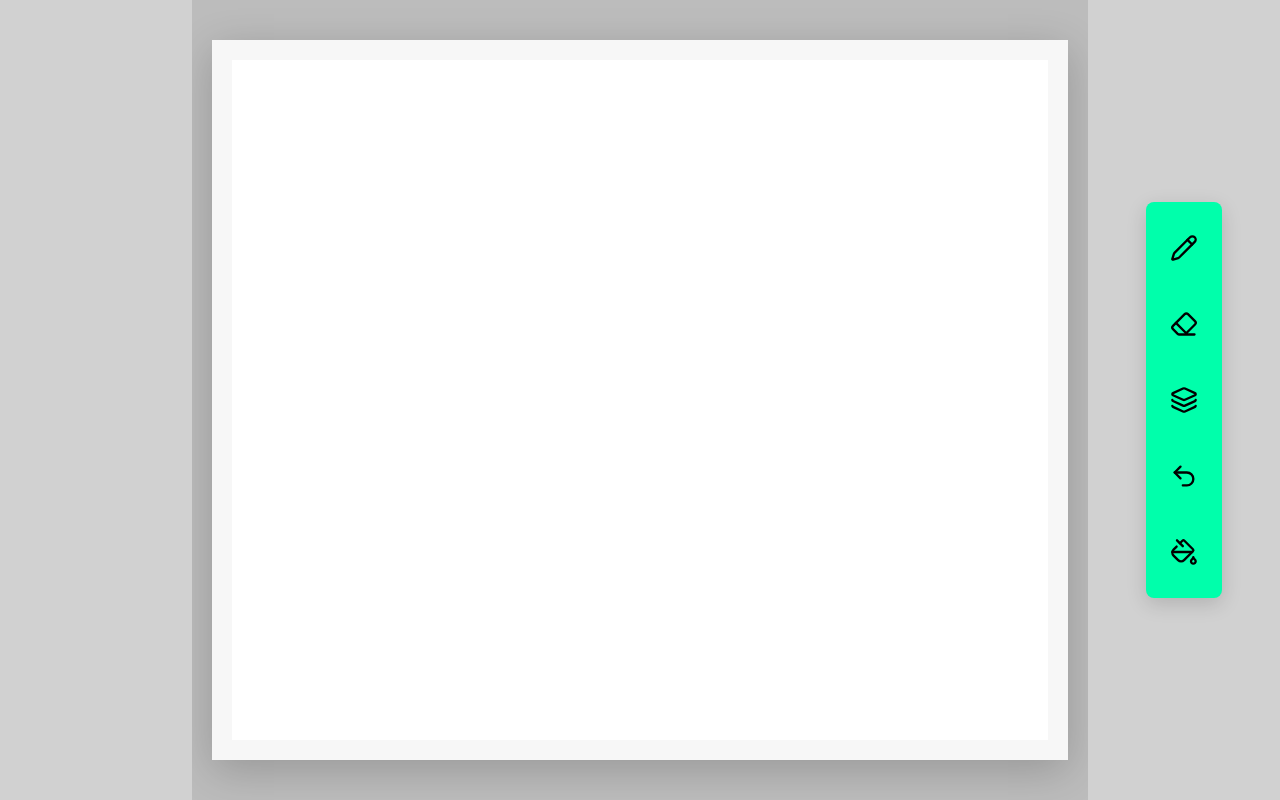
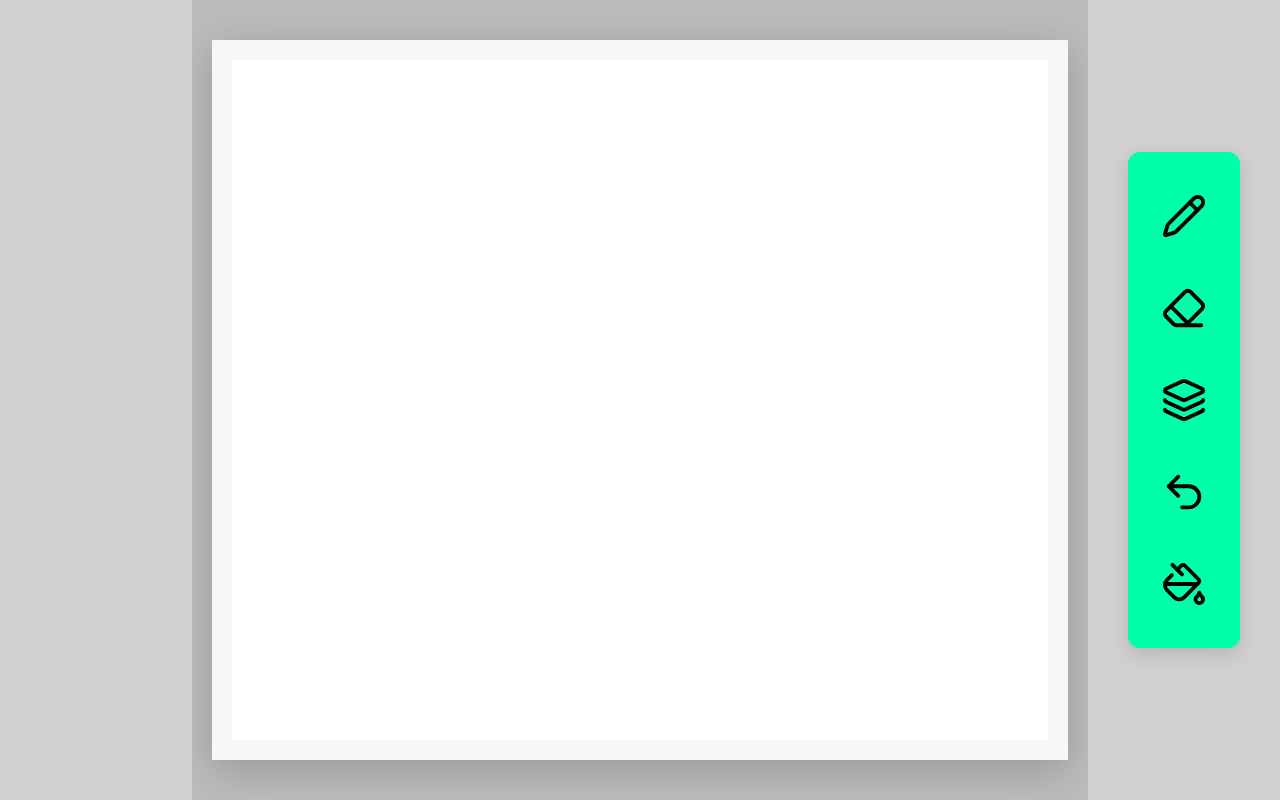
Before and after one commit to 12a1070/Aimag, a React (Vite) app: page / in a window 1280 px wide. Built offline with nearby package versions, Linux system fonts and the light colour scheme.

Commit message:
ペイント画面のレイアウトを整理し、不要なcanvasリサイズ処理を削除

```diff
--- a/src/App.jsx
+++ b/src/App.jsx
@@ -20,10 +20,8 @@ function App() {
         isMobile ? "flex-col" : "flex-row"
       }`}
     >
-      {/* PC時のみ左のグレー余白 */}
       {!isMobile && <div className="w-[15%] shrink-0 bg-[#D1D1D1]" />}
 
-      {/* 中央：白いキャンバス領域（描画ロジックは未実装・見た目のみ） */}
       <div
         className={`flex min-h-0 items-center justify-center overflow-hidden bg-[#BCBCBC] ${
           isMobile
@@ -43,36 +41,69 @@ function App() {
         </div>
       </div>
 
-      {/* PC時は右ツールバー / スマホ時は下部ツールバー */}
       <div
         className={`flex shrink-0 justify-center bg-[#D1D1D1] ${
           isMobile ? "h-24 items-start px-4 pb-3 pt-3" : "w-[15%] items-center"
         }`}
       >
         <div
-          className={`flex rounded-lg bg-[#00FFAB] shadow-[0_6px_20px_rgba(0,0,0,0.15)] ${
+          className={`flex rounded-xl bg-[#00FFAB] shadow-[0_6px_20px_rgba(0,0,0,0.15)] ${
             isMobile
               ? "w-full max-w-[320px] items-center justify-between gap-5 px-[18px] py-3"
-              : "flex-col items-center justify-center gap-8 px-4 py-6"
+              : "w-[112px] flex-col items-center justify-center gap-7 px-4 py-8"
           }`}
         >
-          <ToolbarButton icon={<Pencil size={28} />} label="ペン" />
-          <ToolbarButton icon={<Eraser size={28} />} label="消しゴム" />
-          <ToolbarButton icon={<Layers size={28} />} label="レイヤー" />
-          <ToolbarButton icon={<Undo2 size={28} />} label="元に戻す" />
-          <ToolbarButton icon={<PaintBucket size={28} />} label="塗りつぶし" />
+          <ToolbarButton
+            icon={
+              <Pencil className={isMobile ? "h-7 w-7" : "h-[46px] w-[46px]"} />
+            }
+            label="ペン"
+            isMobile={isMobile}
+          />
+          <ToolbarButton
+            icon={
+              <Eraser className={isMobile ? "h-7 w-7" : "h-[46px] w-[46px]"} />
+            }
+            label="消しゴム"
+            isMobile={isMobile}
+          />
+          <ToolbarButton
+            icon={
+              <Layers className={isMobile ? "h-7 w-7" : "h-[46px] w-[46px]"} />
+            }
+            label="レイヤー"
+            isMobile={isMobile}
+          />
+          <ToolbarButton
+            icon={
+              <Undo2 className={isMobile ? "h-7 w-7" : "h-[46px] w-[46px]"} />
+            }
+            label="元に戻す"
+            isMobile={isMobile}
+          />
+          <ToolbarButton
+            icon={
+              <PaintBucket
+                className={isMobile ? "h-7 w-7" : "h-[46px] w-[46px]"}
+              />
+            }
+            label="塗りつぶし"
+            isMobile={isMobile}
+          />
         </div>
       </div>
     </div>
   );
 }
 
-function ToolbarButton({ icon, label }) {
+function ToolbarButton({ icon, label, isMobile }) {
   return (
     <button
       type="button"
       aria-label={label}
-      className="flex items-center justify-center rounded-md p-2 text-black transition-transform hover:bg-black/5 active:scale-90"
+      className={`flex items-center justify-center rounded-lg text-black transition-transform hover:bg-black/5 active:scale-90 ${
+        isMobile ? "p-2" : "h-16 w-16"
+      }`}
     >
       {icon}
     </button>
```
